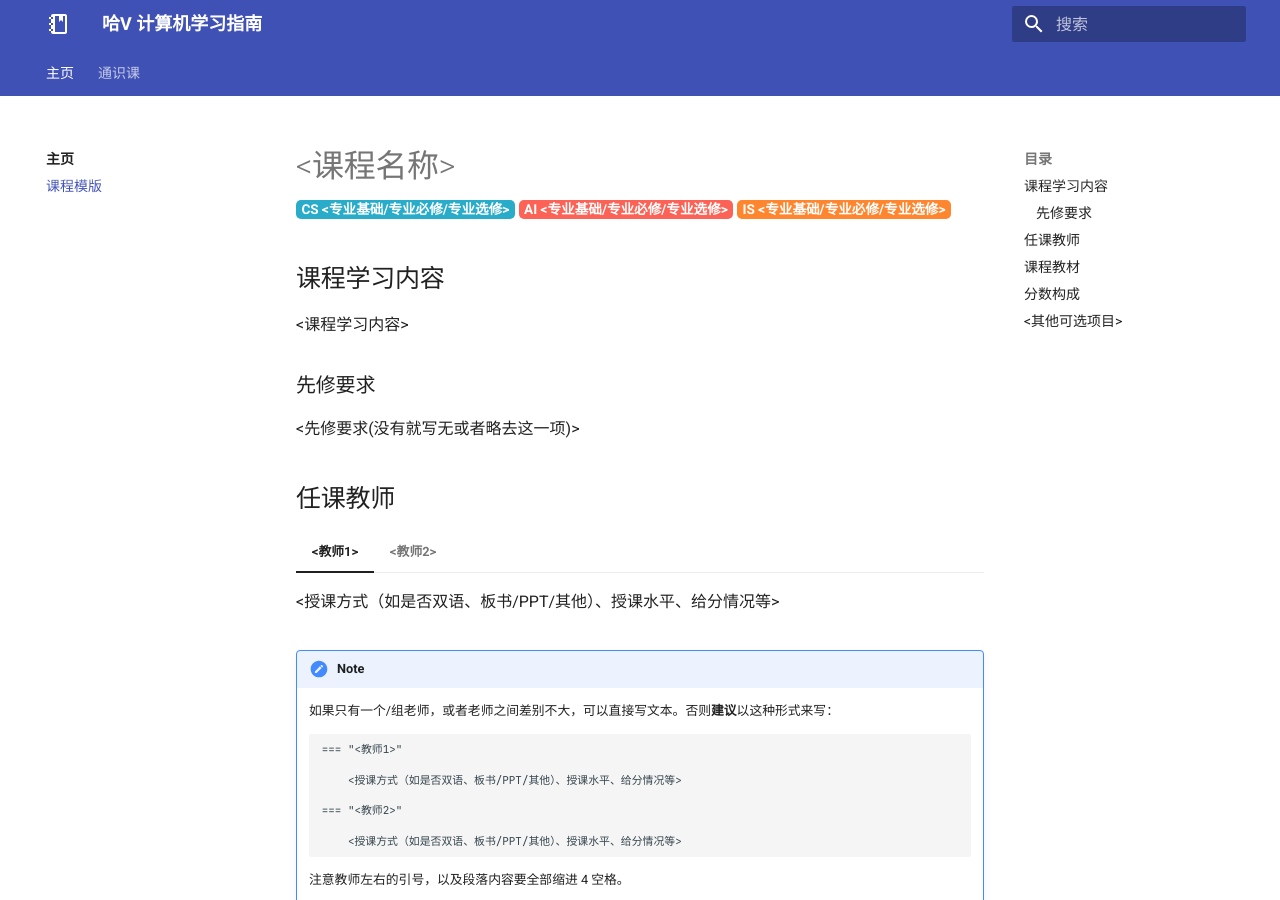
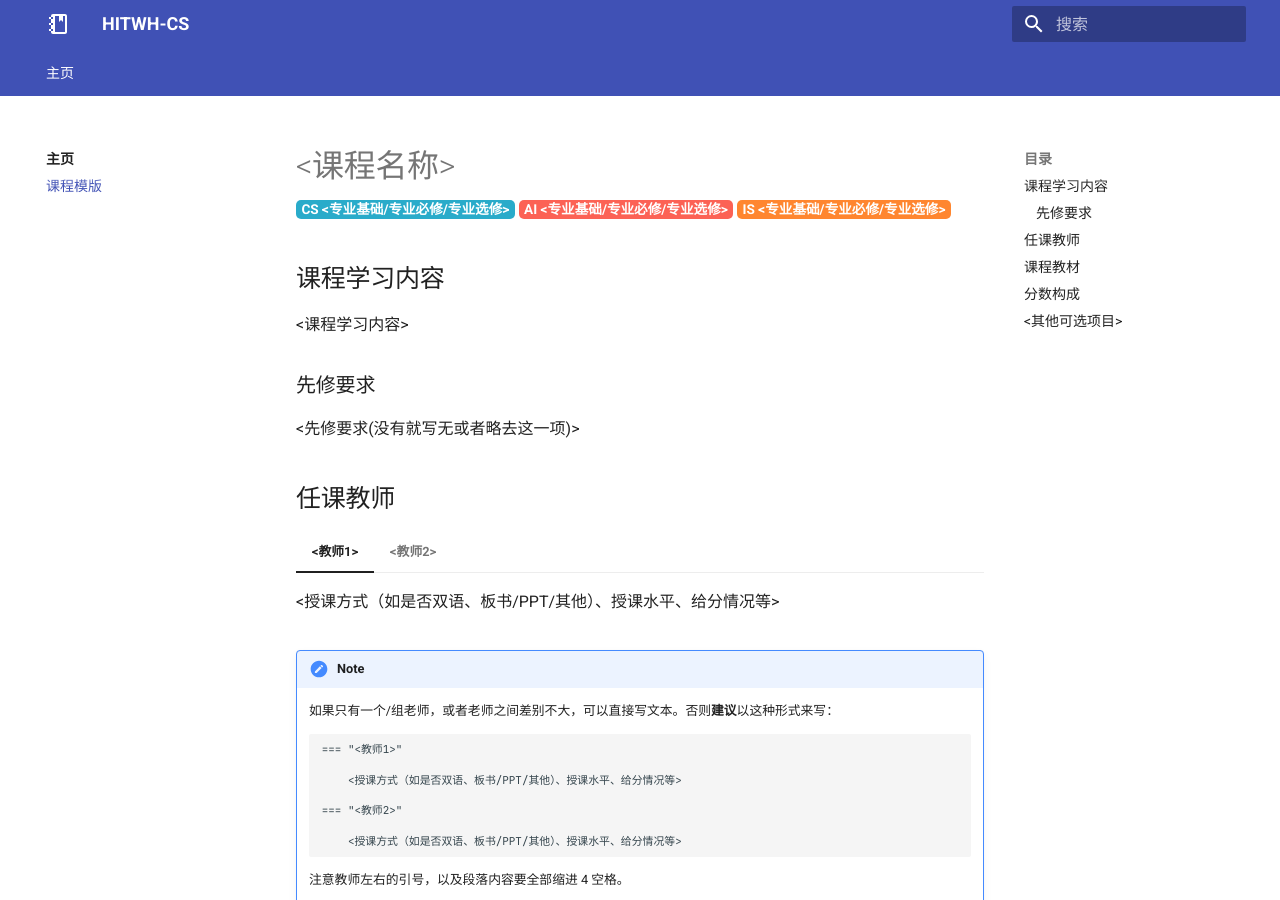
Before and after one commit to Fifth-Space/HITWH-CS, an MkDocs documentation site: the page built from docs/template.md, in a window 1280 px wide and 900 px high. Built offline with MkDocs 1.6.1 and Material for MkDocs 9.7.7, drawn with Linux system fonts in a browser that asks for light colours.

Commit message:
Update mkdocs.yml

```diff
--- a/mkdocs.yml
+++ b/mkdocs.yml
@@ -1,11 +1,11 @@
-site_name: 哈V 计算机学习指南
+site_name: HITWH-CS
 nav:
   - 主页:
     - index.md
     - 课程模版: template.md
-  - 通识课:
-    - general/index.md
-    - 通识核心课: general/core.md
+  #- 通识课:
+  #  - general/index.md
+  #  - 通识核心课: general/core.md
 
 
 
```
